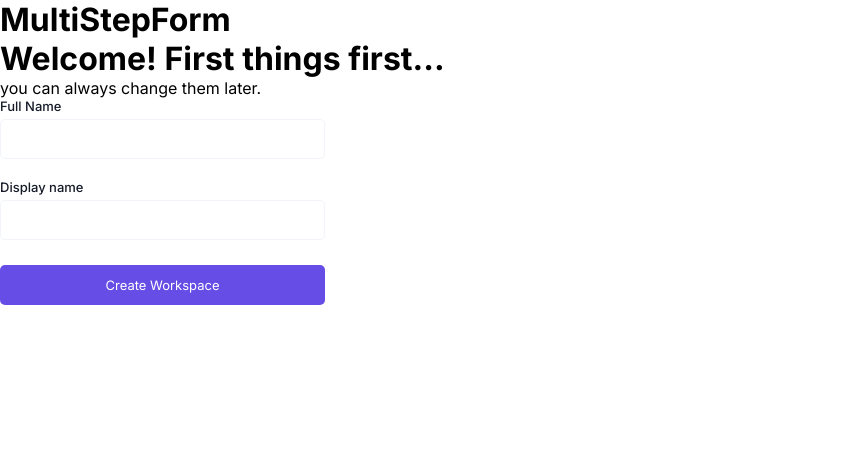
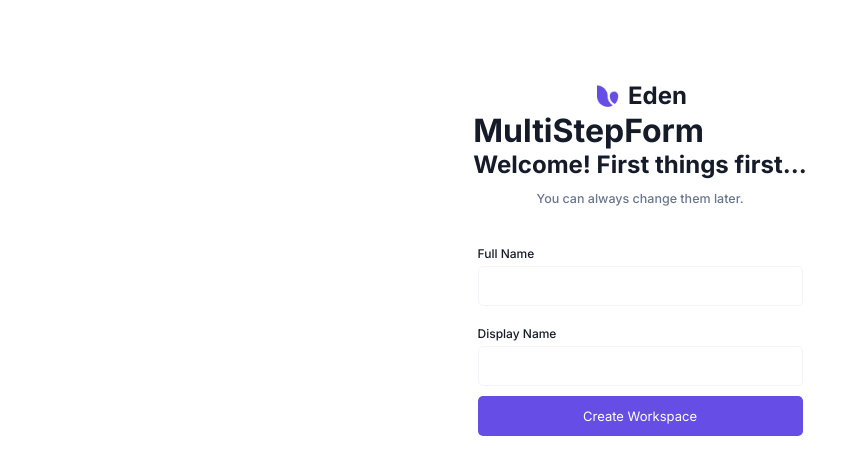
Before and after one commit to Abhishek332/cutshort, a React (Create React App) app: page / in a window 1280 px wide. Shown: the top 474 px of the page, without its empty margins (0-868 px from the left). Built offline with nearby package versions, Linux system fonts and the light colour scheme.

Commit message:
Some restructuring and changes in css to make UI as wireframe

```diff
--- a/src/components/FormElements/FormElements.scss
+++ b/src/components/FormElements/FormElements.scss
@@ -1,4 +1,4 @@
-@import '../../index.scss';
+@import "../../index.scss";
 
 .common-box {
   height: 40px;
@@ -13,9 +13,10 @@
 label {
   @include flexCenter(start, start, column);
   color: $black;
-	margin-bottom: 15px;
+  margin-top: 15px;
   font-weight: 500;
-	font-size: 13px;
+  font-size: 12px;
+  text-transform: capitalize;
   input {
     border: 1px solid $border;
     color: $secondary_1;
--- a/src/components/MultiStepForm/InputScreen.tsx
+++ b/src/components/MultiStepForm/InputScreen.tsx
@@ -11,15 +11,14 @@ const InputScreen: React.FC<onboardingQuestion> = ({ heading, note, inputs, ctaT
     };
 
   return (
-    <div>
-      <h1>{heading}</h1>
+    <div className="flex-col-center">
+      <h2>{heading}</h2>
       {note && <p>{note}</p>}
       {
         inputs?.map((inputData: inputField) => {
           return <InputBox key={`input-${inputData.name}`} {...inputData} value={multiStepForm[inputData.name]} handleChange={handleChange} />
         })
       }
-
       <Button text={ctaText} action={() => dispatch(formScreenHandler())} />
     </div>
   )
--- /dev/null
+++ b/src/components/MultiStepForm/MultiStepForm.scss
@@ -0,0 +1,14 @@
+@import "../../index.scss";
+
+.multi-step-form {
+  h2::first-letter,
+  p::first-letter {
+    text-transform: capitalize;
+  }
+  p {
+    font-size: 12.5px;
+    margin: 12px 0 25px;
+    font-weight: 500;
+    color: $secondary;
+  }
+}
--- a/src/components/MultiStepForm/SelectionScreen.tsx
+++ b/src/components/MultiStepForm/SelectionScreen.tsx
@@ -1,9 +1,13 @@
 import { OptionBox, Button } from "..";
+import { formScreenHandler } from "../../redux/multiStepFormSlice";
+import { useAppDispatch } from "../../redux/customHooks";
 
 const SelectionScreen: React.FC<onboardingQuestion> = ({ heading, stateKey = '', note, options, ctaText }) => {
+    const dispatch = useAppDispatch();
+
     return (
-        <div>
-            <h1>{heading}</h1>
+        <div className="flex-col-center">
+            <h2>{heading}</h2>
             {note && <p>{note}</p>}
             {
                 options?.map((optionData: selectOption) => {
@@ -11,7 +15,7 @@ const SelectionScreen: React.FC<onboardingQuestion> = ({ heading, stateKey = '',
                 })
             }
 
-            <Button text={ctaText} action={() => { }} />
+            <Button text={ctaText} action={() => dispatch(formScreenHandler())} />
         </div>
     )
 }
--- a/src/components/MultiStepForm/index.tsx
+++ b/src/components/MultiStepForm/index.tsx
@@ -1,9 +1,9 @@
-import { formData } from "./formData";
 import InputScreen from "./InputScreen";
 import SelectionScreen from "./SelectionScreen";
 import { useAppSelector } from "../../redux/customHooks";
+import "./MultiStepForm.scss";
 
-const MultiStepForm = () => {
+const MultiStepForm: React.FC<MultiStepFormProps> = ({ formData }) => {
     const multiStepForm = useAppSelector(state => state.multiStepForm),
         renderForm = () => {
             switch (formData[parseInt(multiStepForm.step)].type) {
@@ -17,7 +17,7 @@ const MultiStepForm = () => {
         };
 
     return (
-        <div>
+        <div className="multi-step-form">
             <h1>MultiStepForm</h1>
             {
                 renderForm()
@@ -27,3 +27,8 @@ const MultiStepForm = () => {
 }
 
 export default MultiStepForm;
+
+
+interface MultiStepFormProps {
+    formData: onboardingQuestion[]
+}
--- a/src/index.scss
+++ b/src/index.scss
@@ -1,13 +1,4 @@
-@import url('https://fonts.googleapis.com/css2?family=Inter:wght@300;400;500;600;700&display=swap');
-
-* {
-	box-sizing: border-box;
-	margin: 0;
-	padding: 0;
-	font-family: 'Inter', sans-serif;
-	border: none;
-	outline: none;
-}
+@import url("https://fonts.googleapis.com/css2?family=Inter:wght@300;400;500;600;700&display=swap");
 
 $primary: #664de5;
 $secondary: #6a768e;
@@ -16,8 +7,22 @@ $black: #151b28;
 $border: #f1f4f8;
 
 @mixin flexCenter($justifyItem, $alignItem, $direction) {
-	display: flex;
-	align-items: $alignItem;
-	justify-content: $justifyItem;
-	flex-direction: $direction;
+  display: flex;
+  align-items: $alignItem;
+  justify-content: $justifyItem;
+  flex-direction: $direction;
 }
+
+* {
+  box-sizing: border-box;
+  margin: 0;
+  padding: 0;
+  font-family: "Inter", sans-serif;
+  border: none;
+  outline: none;
+  color: $black;
+}
+
+.flex-col-center {
+  @include flexCenter(start, center, column);
+}
--- a/src/pages/Onboarding/Onboarding.scss
+++ b/src/pages/Onboarding/Onboarding.scss
@@ -0,0 +1,17 @@
+@import "../../index.scss";
+
+.onboarding-container {
+  position: fixed;
+  left: 0;
+  top: 0;
+  height: 100vh;
+  width: 100vw;
+  @include flexCenter(start, center, column);
+  .brand {
+    margin-top: 10vh;
+    @include flexCenter(center, center, row);
+    img {
+      margin-right: 5px;
+    }
+  }
+}
--- a/src/pages/Onboarding/Onboarding.tsx
+++ b/src/pages/Onboarding/Onboarding.tsx
@@ -1,11 +1,15 @@
 import "./Onboarding.scss";
 import { MultiStepForm } from "../../components";
+import { formData } from "../../data/formData";
 
 const Onboarding = () => {
     return (
-        <div>
-
-            <MultiStepForm />
+        <div className="onboarding-container">
+            <div className="brand">
+                <img src="favicon.png" alt="" />
+                <h2>Eden</h2>
+            </div>
+            <MultiStepForm formData={formData} />
         </div>
     )
 }
```
Also changed, not shown: src/data/formData.ts (renamed from src/components/MultiStepForm/formData.ts). Lines whose indentation alone changed are shown as unchanged.
